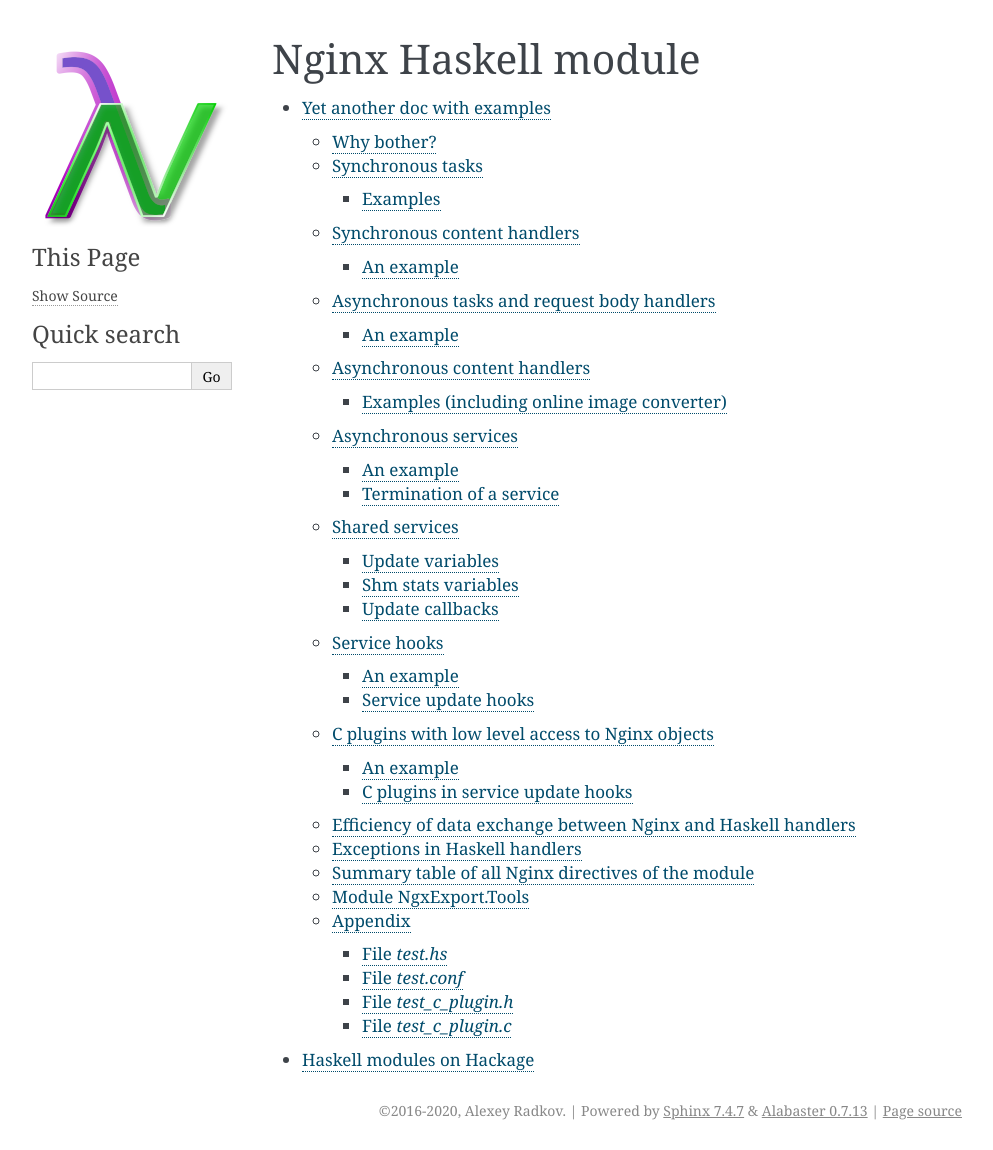
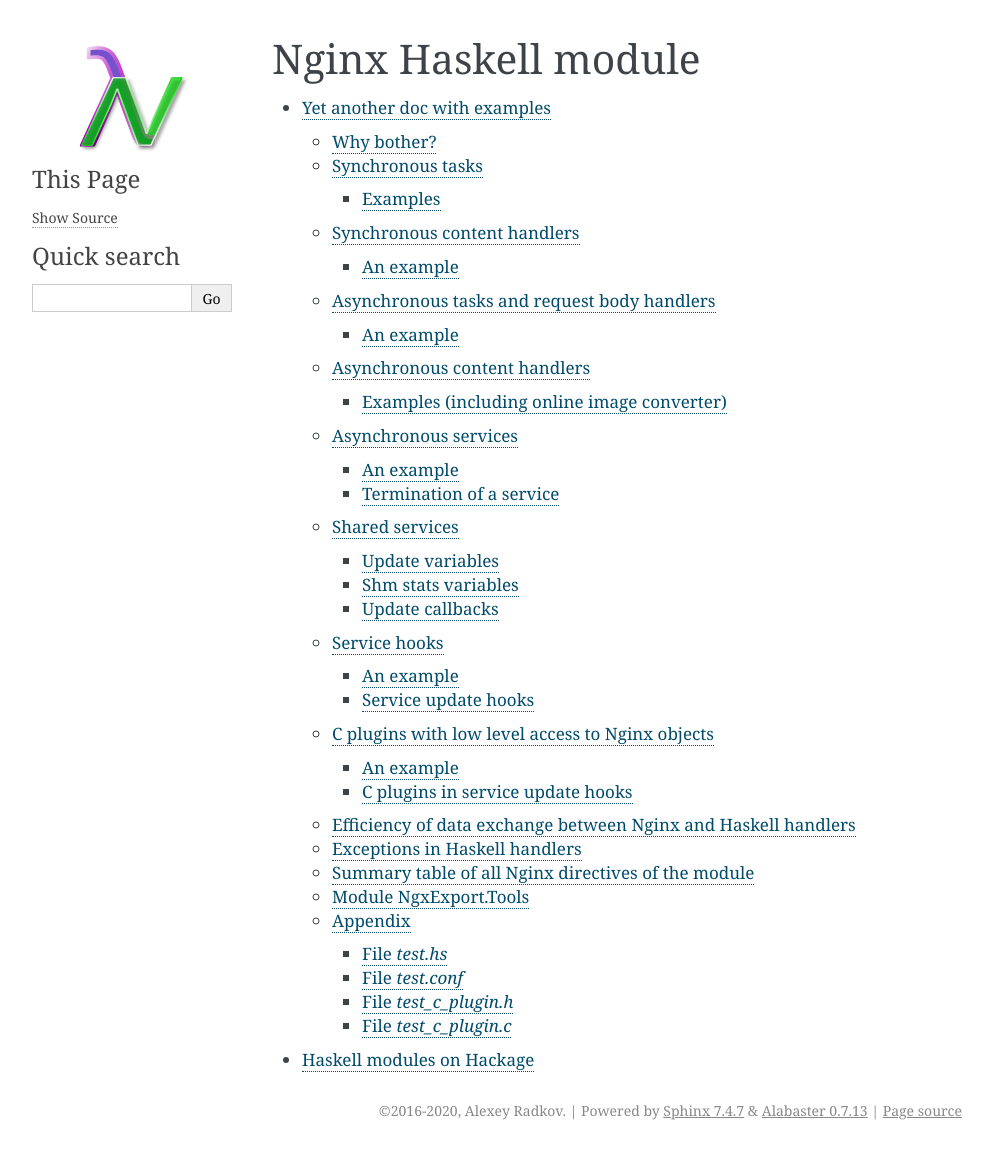
Before and after one commit to lyokha/nginx-haskell-module, a Sphinx documentation site: the page built from docs/index.rst, in a window 1280 px wide. Shown: the whole page, without its empty margins (148-1141 px from the left). Built offline with Sphinx 7.4.7, drawn with Linux system fonts in a browser that asks for light colours.

Commit message:
resized logo for readthedocs [ci skip]

```diff
--- a/docs/conf.py
+++ b/docs/conf.py
@@ -5,7 +5,7 @@
 version = '2.6.4'
 
 html_title = u'Nginx Haskell module'
-html_logo = 'nginx-haskell-module-200.png'
+html_logo = 'nginx-haskell-module-120.png'
 
 master_doc = 'index'
 
```
Also changed, not shown: docs/nginx-haskell-module-120.png (added), docs/nginx-haskell-module-200.png (deleted).
